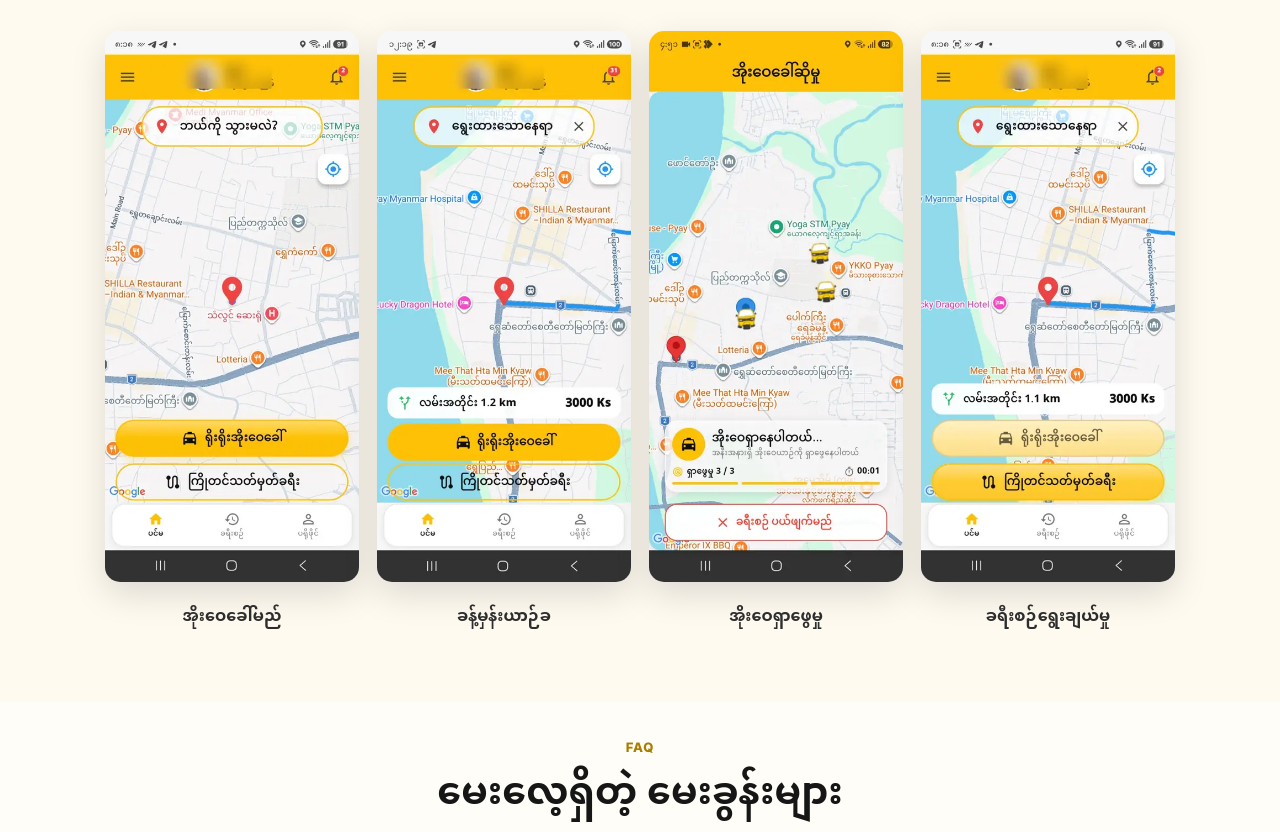
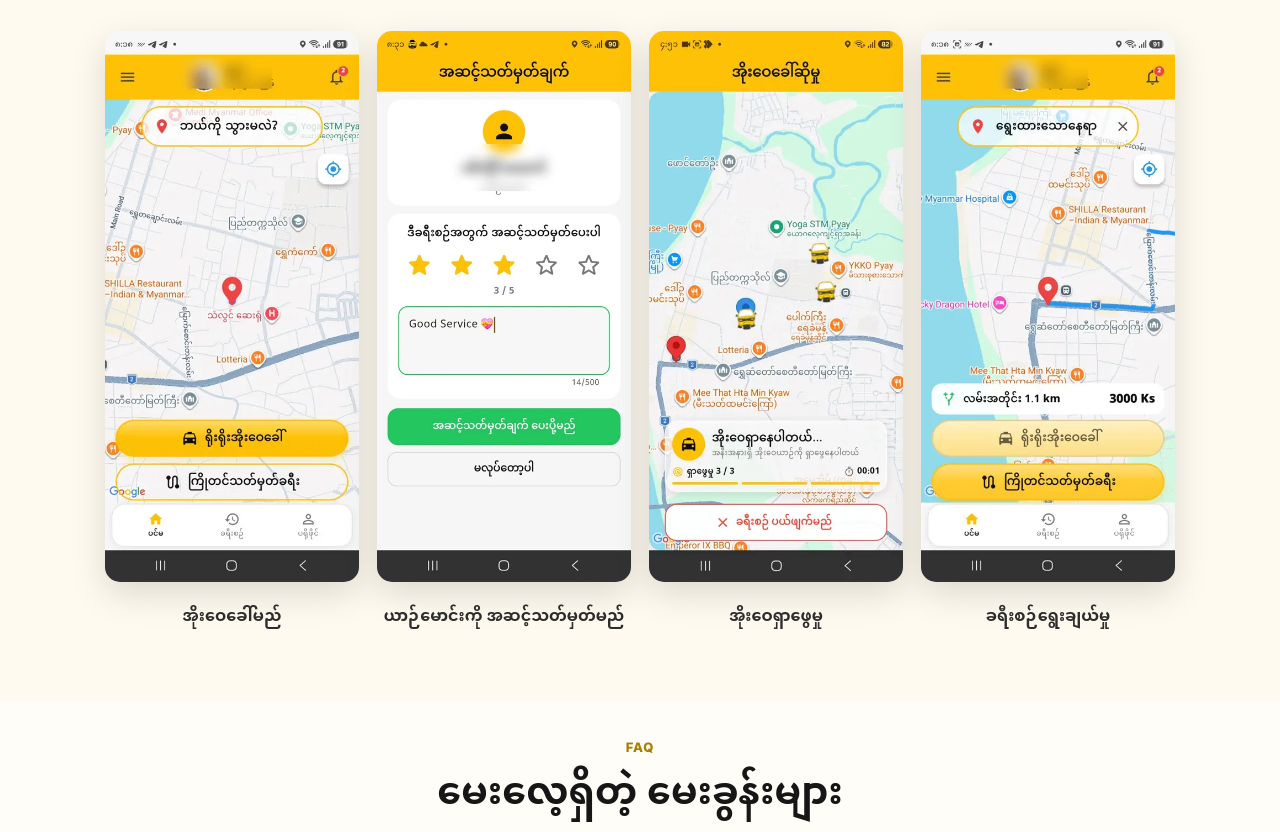
Before and after one commit to pyayoway/pyayoway.github.io, a plain HTML site: page index.html in a window 1280 px wide. Shown: the part 3397-4229 px from the top of the page. Drawn offline with Linux system fonts and the light colour scheme; no server answers.

Commit message:
Replace screenshot gallery slot 2 with Passenger driver rating screen

```diff
--- a/index.html
+++ b/index.html
@@ -854,7 +854,7 @@ footer{border-top:1px solid var(--line);padding:30px 0 34px;color:var(--muted);f
       </div>
       <div style="display:grid;grid-template-columns:repeat(auto-fit,minmax(190px,1fr));gap:18px;max-width:1070px;margin:26px auto 0">
         <figure style="margin:0;text-align:center"><img src="store-screenshots/passenger-home.webp" alt="ပြည်အိုးဝေ Passenger home map" loading="lazy" decoding="async" style="width:100%;max-width:270px;height:auto;aspect-ratio:460/997;object-fit:contain;border-radius:15px;box-shadow:0 12px 35px #0002"><figcaption style="margin-top:12px;font-weight:700">အိုးဝေခေါ်မည်</figcaption></figure>
-        <figure style="margin:0;text-align:center"><img src="store-screenshots/passenger-fare.webp" alt="PYAY OWAY passenger ride fare preview" loading="lazy" decoding="async" style="width:100%;max-width:270px;height:auto;aspect-ratio:460/997;object-fit:contain;border-radius:15px;box-shadow:0 12px 35px #0002"><figcaption style="margin-top:12px;font-weight:700">ခန့်မှန်းယာဉ်ခ</figcaption></figure>
+        <figure style="margin:0;text-align:center"><img src="store-screenshots/passenger-rating.webp?v=20261013" alt="PYAY OWAY Passenger App driver rating and comment screen" loading="lazy" decoding="async" style="width:100%;max-width:270px;height:auto;aspect-ratio:460/997;object-fit:contain;border-radius:15px;box-shadow:0 12px 35px #0002"><figcaption style="margin-top:12px;font-weight:700">ယာဉ်မောင်းကို အဆင့်သတ်မှတ်မည်</figcaption></figure>
         <figure style="margin:0;text-align:center"><img src="store-screenshots/passenger-search.webp" alt="Passenger nearby oway search screen" loading="lazy" decoding="async" style="width:100%;max-width:270px;height:auto;aspect-ratio:460/997;object-fit:contain;border-radius:15px;box-shadow:0 12px 35px #0002"><figcaption style="margin-top:12px;font-weight:700">အိုးဝေရှာဖွေမှု</figcaption></figure>
         <figure style="margin:0;text-align:center"><img src="store-screenshots/passenger-booking.webp" alt="Passenger booking destination and fare choice" loading="lazy" decoding="async" style="width:100%;max-width:270px;height:auto;aspect-ratio:460/997;object-fit:contain;border-radius:15px;box-shadow:0 12px 35px #0002"><figcaption style="margin-top:12px;font-weight:700">ခရီးစဉ်ရွေးချယ်မှု</figcaption></figure>
       </div>
```
Also changed, not shown: store-screenshots/passenger-rating.webp (added).
